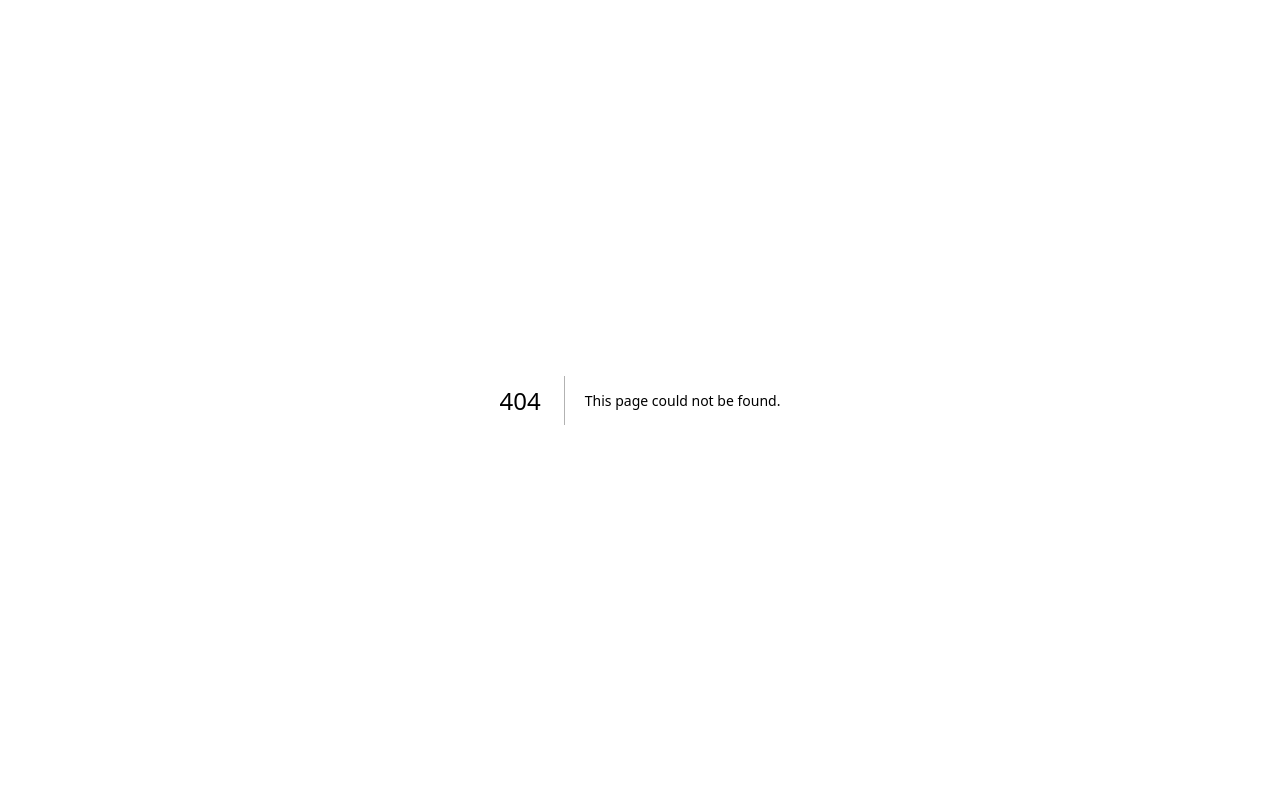
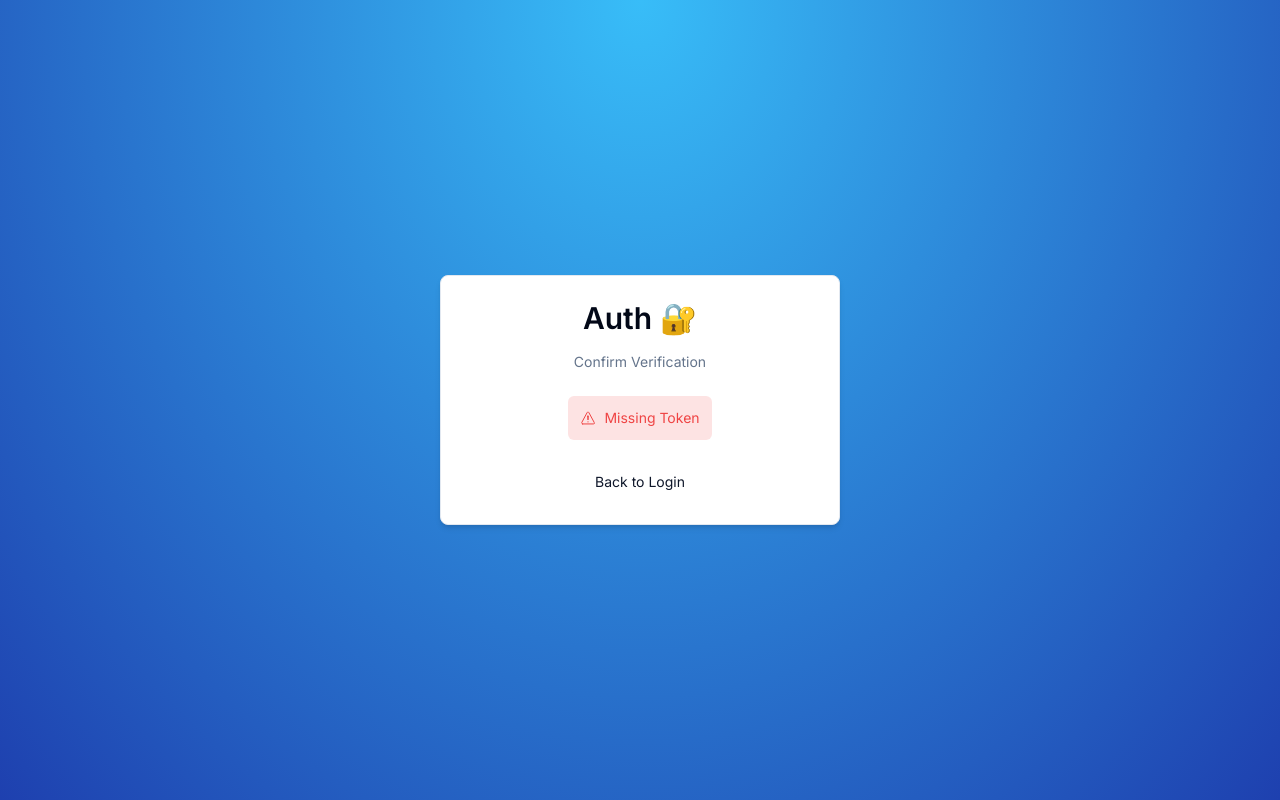
Before and after one commit to ranepaarth/next-auth-advanced, a Next.js app: page /auth/new-verification in a window 1280 px wide. Before the commit this address had no page. Built offline with nearby package versions, Linux system fonts and the light colour scheme.

Commit message:
feat: new-verification route
A client component that displays the token verification (i.e. email verification) status to the user once they click the verification link sent to their unverified email id.

```diff
--- /dev/null
+++ b/src/app/auth/new-verification/page.tsx
@@ -0,0 +1,8 @@
+import NewVerificationForm from '@/components/auth/NewVerificationForm';
+import React from 'react';
+
+function NewVerification() {
+  return <NewVerificationForm />;
+}
+
+export default NewVerification;
--- /dev/null
+++ b/src/components/auth/NewVerificationForm.tsx
@@ -0,0 +1,53 @@
+'use client';
+import { verifyToken } from '@/actions/new-verification';
+import { CardWrapper } from '@/components/auth/CardWrapper';
+import { FormError } from '@/components/FormError';
+import { FormSuccess } from '@/components/FormSuccess';
+import { useSearchParams } from 'next/navigation';
+import React, { useCallback, useEffect, useState } from 'react';
+import { BeatLoader } from 'react-spinners';
+
+function NewVerificationForm() {
+  const [error, setError] = useState<string | undefined>('');
+  const [success, setSuccess] = useState<string | undefined>('');
+
+  const searchParams = useSearchParams();
+  const token = searchParams.get('token');
+
+  const onSubmit = useCallback(() => {
+    console.log(searchParams.get('token'));
+    if (!token) {
+      setError('Missing Token');
+      return;
+    }
+
+    verifyToken(token)
+      .then(data => {
+        console.log(data);
+        setSuccess(data.success);
+        setError(data.error);
+      })
+      .catch(() => {
+        setError('Something went wrong!');
+      });
+  }, []);
+
+  useEffect(() => {
+    onSubmit();
+  }, [onSubmit]);
+  return (
+    <CardWrapper
+      headerLabel='Confirm Verification'
+      backButtonHref='/auth/login'
+      backButtonLabel='Back to Login'
+    >
+      <div className='flex w-full flex-col items-center justify-center gap-y-4'>
+        {!error && <BeatLoader />}
+        <FormSuccess message={success} />
+        <FormError message={error} />
+      </div>
+    </CardWrapper>
+  );
+}
+
+export default NewVerificationForm;
```
